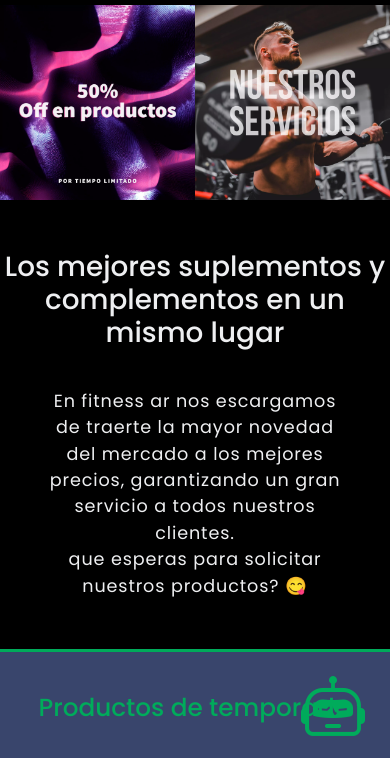
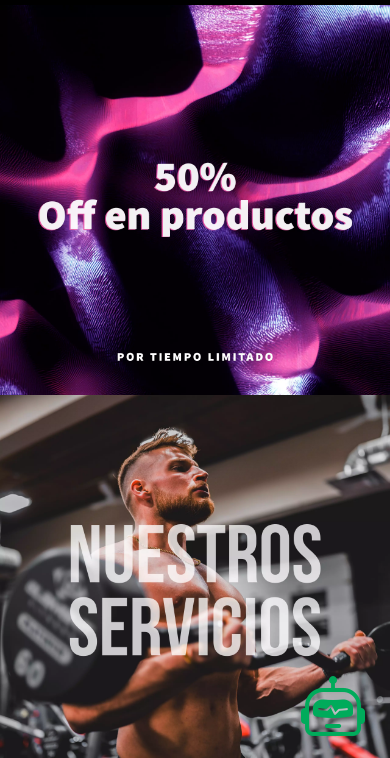
Before and after one commit to joacode35/PreEntrega2-Zamora, a plain HTML site: page index.html in a window 390 px wide. Shown: the part 86-844 px from the top of the page. Drawn offline with nearby package versions, Linux system fonts and the light colour scheme.

Commit message:
imagenes gridresponsive finalizado

```diff
--- a/css/styles.css
+++ b/css/styles.css
@@ -47,7 +47,7 @@ body {
   color: #00ab5b;
 }
 
-* .header-index {
+.header-index {
   width: 100%;
   display: grid;
   grid-template-columns: repeat(2, 1fr);
@@ -192,7 +192,7 @@ input {
 }
 
 @media (max-width: 768px) {
-  .container {
+  .header-index {
     padding: 30px;
   }
 }
@@ -366,6 +366,16 @@ input {
   }
 }
 
+/* Breackpoint index*/
+
+@media (min-width: 320px) and (max-width: 767px) {
+  .header-index {
+    padding: 0;
+    margin: 0;
+    grid-template-columns: repeat(1, 1fr);
+  }
+}
+
 /* Breackpoint products*/
 
 @media (min-width: 320px) and (max-width: 415px) {
```
